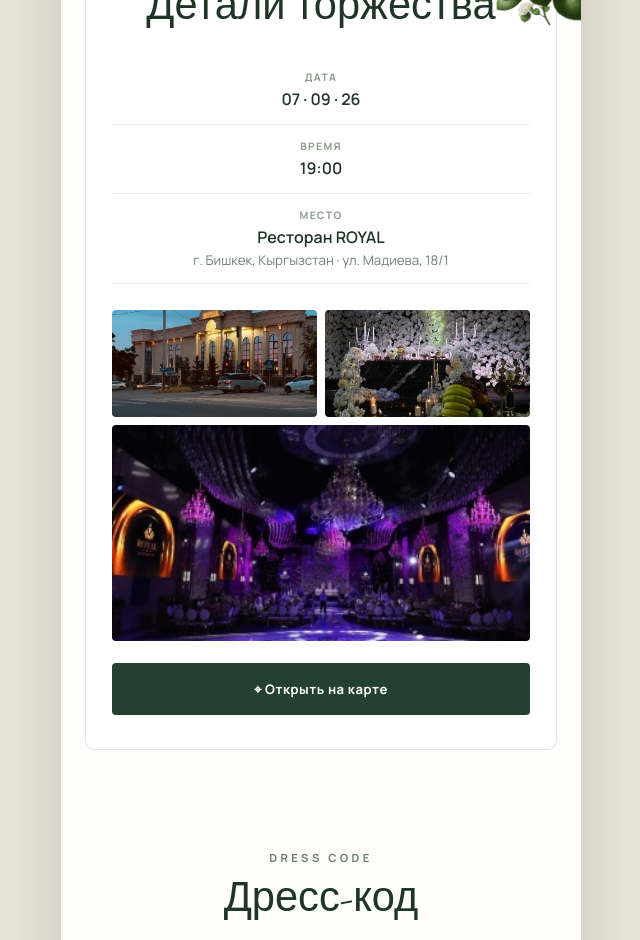
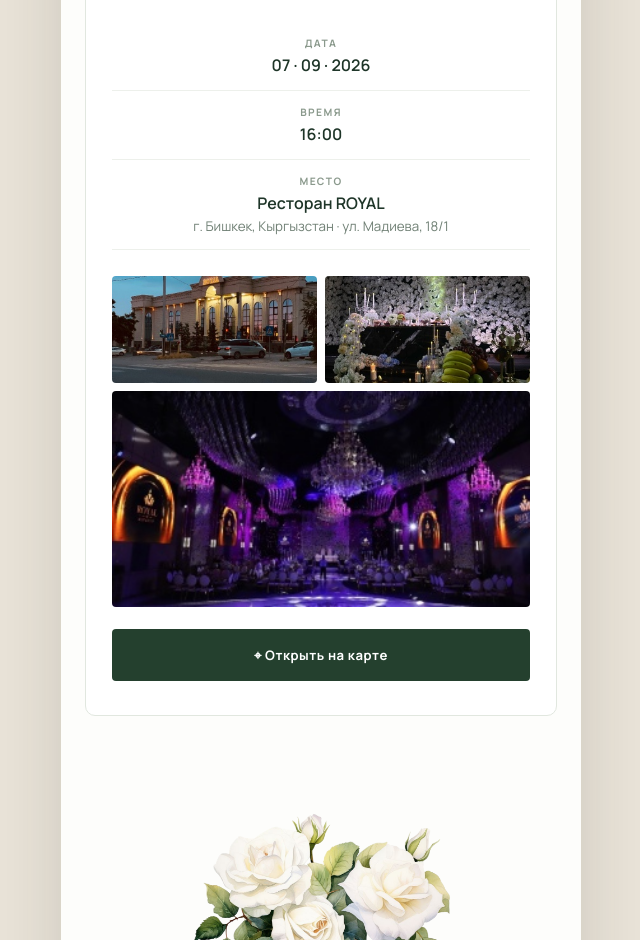
Before and after one commit to ramilsalihar/wedding_invitation, a Next.js app: page / in a window 1280 px wide. Shown: the part 1860-2800 px from the top of the page, without its empty margins (319-959 px from the left). Built offline with nearby package versions, Linux system fonts and the light colour scheme.

Commit message:
Simplify invitation details and interaction

```diff
--- a/app/Invitation.tsx
+++ b/app/Invitation.tsx
@@ -91,7 +91,6 @@
   }
 
   async function startMusic() {
-    openCover();
     if (!audioRef.current || !audioRef.current.paused) return;
     try {
       await audioRef.current.play();
@@ -99,6 +98,11 @@
     } catch {
       setMusicPlaying(false);
     }
+  }
+
+  function openInvitation() {
+    setCoverOpen(true);
+    void startMusic();
   }
 
   async function toggleMusic() {
@@ -141,7 +145,7 @@
           <div className="polaroid">
             <img src="/assets/photos/carousel-4.jpg" alt={`${invitation.couple.first} and ${invitation.couple.second}`} width="1400" height="933" fetchPriority="high" />
           </div>
-          <button className="heart-button" type="button" onPointerDown={startMusic} onClick={startMusic} aria-label={t.open}>♥</button>
+          <button className="heart-button" type="button" onClick={openInvitation} aria-label={t.open}>♥</button>
           <span className="cover-label">{t.open}</span>
           <button className="text-button" type="button" onClick={openCover}>{t.skip}</button>
         </section>
@@ -180,7 +184,6 @@
           ))}
         </div>
         <div className="schedule">
-          <strong>{invitation.event.gatheringTime}</strong><span>{t.gathering}</span>
           <strong>{invitation.event.banquetTime}</strong><span>{t.banquet}</span>
         </div>
       </section>
@@ -191,7 +194,7 @@
           <h2>{t.details}</h2>
           <dl>
             <div><dt>{t.date}</dt><dd>{invitation.event.displayDate}</dd></div>
-            <div><dt>{t.time}</dt><dd>{invitation.event.gatheringTime}</dd></div>
+            <div><dt>{t.time}</dt><dd>{invitation.event.banquetTime}</dd></div>
             <div><dt>{t.place}</dt><dd>{invitation.venue.name}<small>{invitation.venue.city[lang]} · {invitation.venue.address}</small></dd></div>
           </dl>
           <div className="venue-gallery">
@@ -203,29 +206,10 @@
         </div>
       </section>
 
-      <section className="section text-section">
-        <p className="eyebrow">Dress code</p>
-        <h2>{t.dressTitle}</h2>
-        <p>{t.dressBody}</p>
-        <p className="note">{t.dressNote}</p>
-        <div className="palette" aria-label="Suggested color palette">
-          {["#c3b59f", "#899478", "#d9c6c1", "#a68474", "#6b7a68"].map((color) => <span key={color} style={{ backgroundColor: color }} />)}
-        </div>
-      </section>
-
-      <section className="section">
-        <div className="card photo-card">
-          <span className="camera" aria-hidden="true">□</span>
-          <h2>{t.photosTitle}</h2>
-          <p>{t.photosBody}</p>
-          <a className="primary-link" href={invitation.links.telegram} target="_blank" rel="noreferrer">{t.photosButton}</a>
-        </div>
-      </section>
-
       <footer>
         <img src="/inv/three-roses.png" alt="" width="1000" height="669" loading="lazy" />
         <p className="script-name">{names}</p>
-        <strong>{invitation.event.displayDate} · {invitation.event.gatheringTime}</strong>
+        <strong>{invitation.event.displayDate} · {invitation.event.banquetTime}</strong>
         <em>{t.footer}</em>
       </footer>
     </main>
--- a/app/globals.css
+++ b/app/globals.css
@@ -73,16 +73,6 @@
 .venue-gallery img { width: 100%; height: auto; aspect-ratio: 328/170; object-fit: cover; border-radius: 4px; }
 .venue-gallery img:last-child { grid-column: 1/-1; }
 .primary-link { display: flex; min-height: 52px; margin-top: 22px; padding: 12px 18px; align-items: center; justify-content: center; border-radius: 4px; color: white; background: var(--green); text-decoration: none; font-size: .82rem; font-weight: 700; letter-spacing: .04em; }
-.text-section { text-align: center; }
-.text-section h2 { margin-top: 10px; }
-.text-section > p:not(.eyebrow) { font-family: var(--serif); font-size: 1.3rem; line-height: 1.5; }
-.note { padding: 18px; border: 1px solid #ead8d5; border-radius: 8px; color: #6e3540; background: #faf3f2; font-style: italic; }
-.palette { display: flex; justify-content: center; gap: 10px; margin-top: 24px; }
-.palette span { width: 44px; height: 44px; border: 3px solid white; border-radius: 50%; box-shadow: 0 2px 8px rgb(30 53 40 / 18%); }
-.photo-card { text-align: center; }
-.photo-card p { color: var(--muted); line-height: 1.6; }
-.camera { display: grid; width: 52px; height: 52px; margin: 0 auto 16px; place-items: center; border: 1px solid var(--line); border-radius: 50%; color: var(--green); background: #f6f8f5; font-size: 1.5rem; }
-
 footer { padding: 20px 24px 90px; text-align: center; }
 footer img { display: block; width: min(270px, 68vw); height: auto; margin-inline: auto; }
 footer .script-name { font-size: 2.8rem; }
@@ -102,5 +92,4 @@
 @media (max-width: 360px) {
   .countdown { gap: 4px; }
   .countdown div { padding-inline: 2px; }
-  .palette span { width: 38px; height: 38px; }
 }
--- a/app/invitation-content.ts
+++ b/app/invitation-content.ts
@@ -4,20 +4,16 @@
     second: "Айдай",
   },
   event: {
-    date: "2026-09-07T19:00:00+06:00",
-    displayDate: "07 · 09 · 26",
+    date: "2026-09-07T16:00:00+06:00",
+    displayDate: "07 · 09 · 2026",
     weekday: { ru: "Понедельник", en: "Monday" },
-    gatheringTime: "19:00",
-    banquetTime: "20:00",
+    banquetTime: "16:00",
   },
   venue: {
     name: "Ресторан ROYAL",
     city: { ru: "г. Бишкек, Кыргызстан", en: "Bishkek, Kyrgyzstan" },
     address: "ул. Мадиева, 18/1",
     mapUrl: "https://2gis.kg/bishkek/search/royal%20%D1%80%D0%B5%D1%81%D1%82%D0%BE%D1%80%D0%B0%D0%BD/firm/70000001039587169/74.642512%2C42.823918?m=74.642512%2C42.823918%2F14.22",
-  },
-  links: {
-    telegram: "https://t.me/+L98ZSLvQvi8xMTQy",
   },
 } as const;
 
@@ -45,14 +41,7 @@
     time: "Время",
     place: "Место",
     openMap: "Открыть на карте",
-    gathering: "Сбор гостей",
     banquet: "Начало банкета",
-    dressTitle: "Дресс-код",
-    dressBody: "Для нас главное — ваше присутствие! Будем рады светлым, нежным и природным оттенкам в ваших образах.",
-    dressNote: "Просим не выбирать полностью белые наряды — в этот день белый цвет принадлежит невесте.",
-    photosTitle: "Фото со дня свадьбы",
-    photosBody: "Добавляйте фотографии и видео в нашу общую группу — сохраним воспоминания вместе.",
-    photosButton: "Открыть Telegram-группу",
     footer: "С нетерпением ждём встречи с вами!",
   },
   en: {
@@ -76,14 +65,7 @@
     time: "Time",
     place: "Venue",
     openMap: "Open in Maps",
-    gathering: "Guests gather",
     banquet: "Banquet begins",
-    dressTitle: "Dress code",
-    dressBody: "Your presence matters most. We would be delighted to see light, soft, and natural tones in your outfits.",
-    dressNote: "Please avoid fully white outfits — white belongs to the bride on this day.",
-    photosTitle: "Photos of the day",
-    photosBody: "Share your photos and videos in our group so we can collect the memories together.",
-    photosButton: "Open Telegram group",
     footer: "We can’t wait to celebrate with you!",
   },
 } as const;
```
Also changed, not shown: 2 other files (tests, documents, lock files or other folders).
